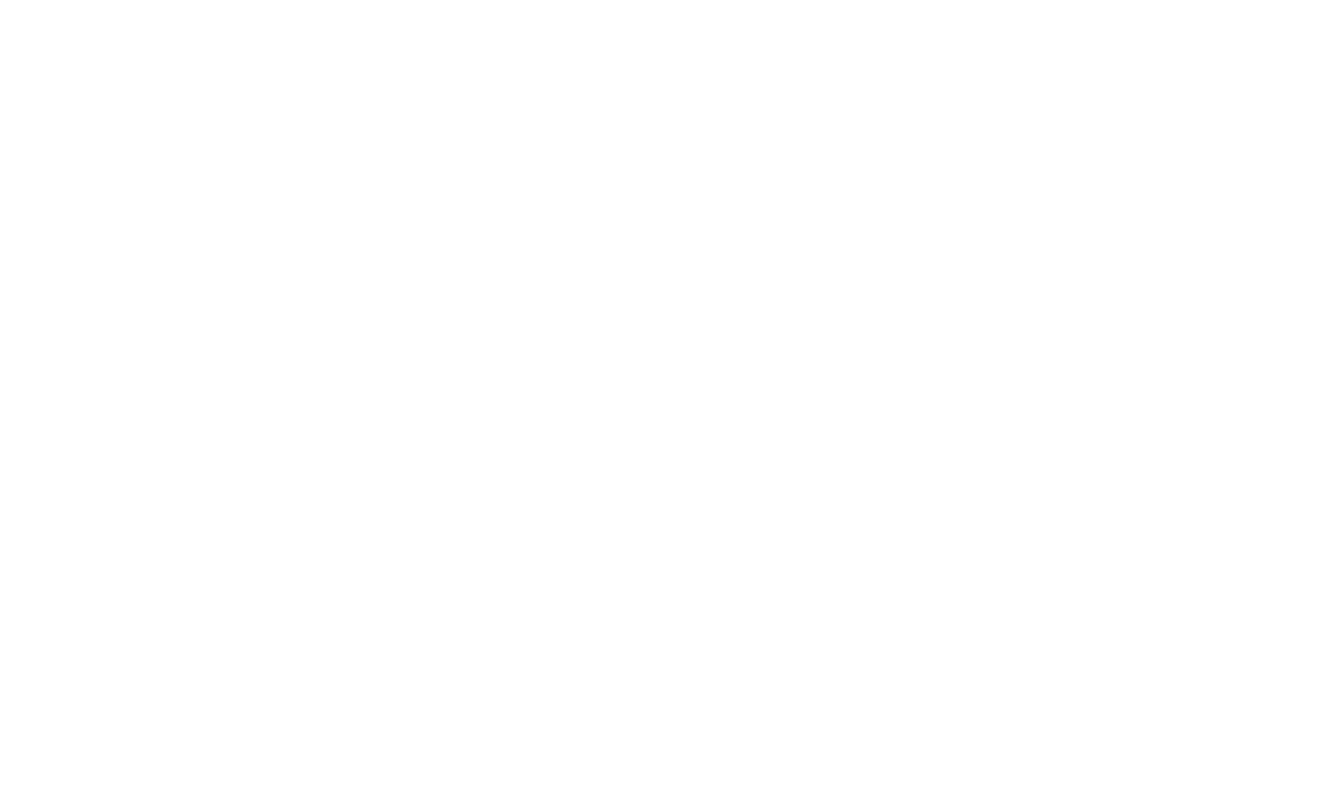
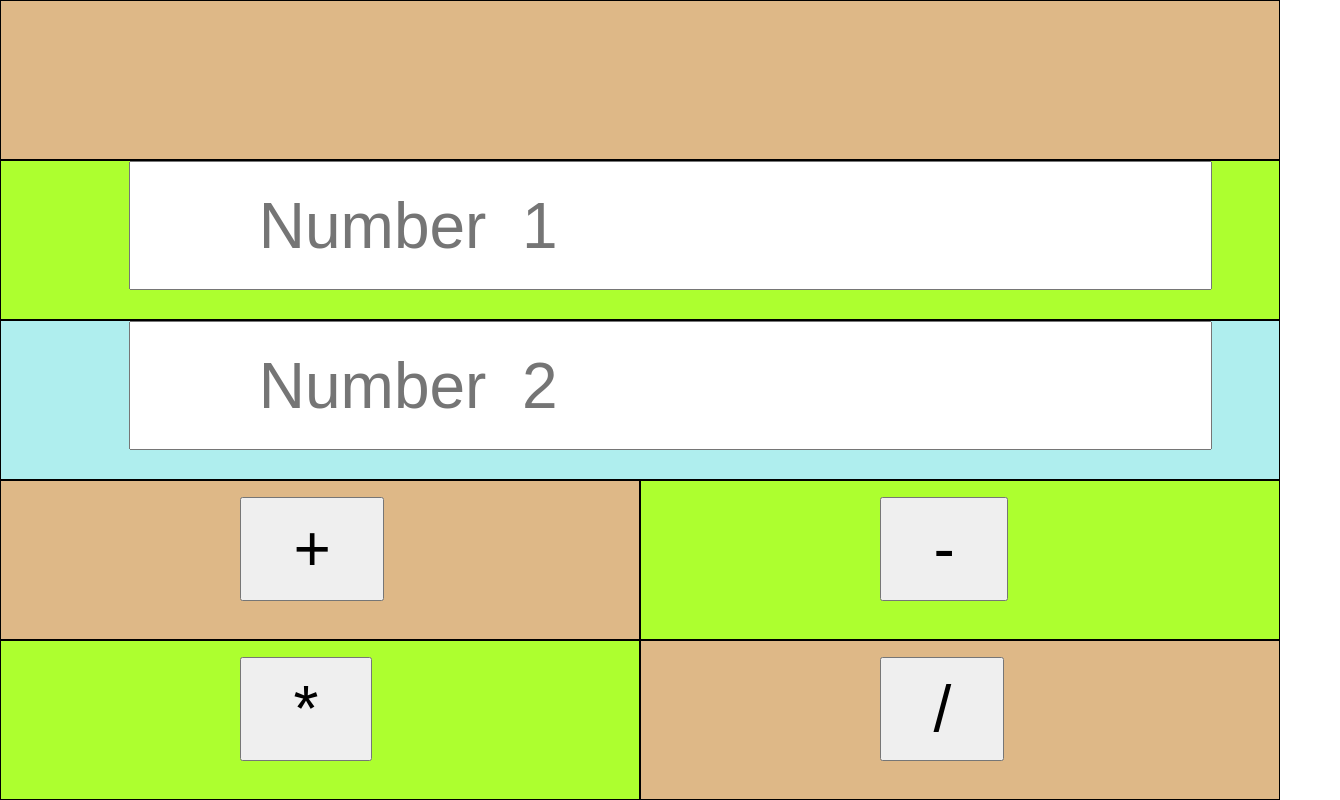
Before and after one commit to SOSHSU/calculator, a plain HTML site: page index.html in a window 1280 px wide. Shown: the whole page, 1340 px wide, since content can reach past the window. Drawn offline with Linux system fonts and the light colour scheme.

Commit message:
button setup

```diff
--- a/index.html
+++ b/index.html
@@ -4,9 +4,30 @@
     <meta charset="UTF-8">
     <meta name="viewport" content="width=device-width, initial-scale=1.0">
     <link rel = "stylesheet" href = "style.css">
-    <title>Document</title>
+    <title>Calculator</title>
 </head>
 <body>
     <script src="calculate.js"></script>
+    <div class = "grid">
+        <div class = "item1"></div>
+        <div class = "item2">
+            <input class = "number" id = "number1" type="text" placeholder="Number  1">
+        </div>
+        <div class = "item3">
+            <input class = "number" id = "number2" type="text" placeholder="Number  2">
+        </div>
+        <div class = "item4">
+            <button class = "button" onclick = "plusNum()">+</button>
+        </div>
+        <div class = "item5">
+            <button class = "button" onclick = "minusNum()">-</button>
+        </div>
+        <div class = "item6">
+            <button class = "button" onclick = "productNum()">*</button>
+        </div>
+        <div class = "item7">
+            <button class = "button" onclick = "divideNum()">/</button>
+        </div>
+    </div>
 </body>
 </html>
--- a/style.css
+++ b/style.css
@@ -0,0 +1,68 @@
+*{
+    padding: 0px;
+    margin: 0px;
+}
+.grid{
+    display: grid;
+    grid-template-rows: 20vh 20vh 20vh 20vh 20vh;
+    grid-template-columns: 50% 50%;
+    grid-template-areas:
+    "item1 item1"
+    "item2 item2"
+    "item3 item3"
+    "item4 item5"
+    "item6 item7"
+    ;
+}.item1
+{
+    background-color: burlywood;
+    border: 1px solid black;
+    grid-area: item1;
+}
+.item2
+{
+    background-color:  greenyellow;
+    border: 1px solid black;
+    grid-area: item2;
+}
+.item3
+{
+    background-color:  paleturquoise;
+    border: 1px solid black;
+    grid-area: item3;
+}
+.item4
+{
+    background-color: burlywood;
+    border: 1px solid black;
+    grid-area: item4;
+}
+.item5
+{
+    background-color: greenyellow;
+    border: 1px solid black;
+    grid-area: item5;
+}
+.item6
+{
+    background-color:  greenyellow;
+    border: 1px solid black;
+    grid-area: item6;
+}
+.item7
+{
+    background-color:  burlywood;
+    border: 1px solid black;
+    grid-area: item7;
+}
+.number
+{
+    padding: 2vw 10vw 2vw 10vw;
+    margin: 0vw 10%;
+    font-size: 5vw;
+}
+.button{
+    font-size: 5vw;
+    padding: 1vw 4vw 1vw 4vw;
+    margin: 2.5% 37.5%;
+}
```
